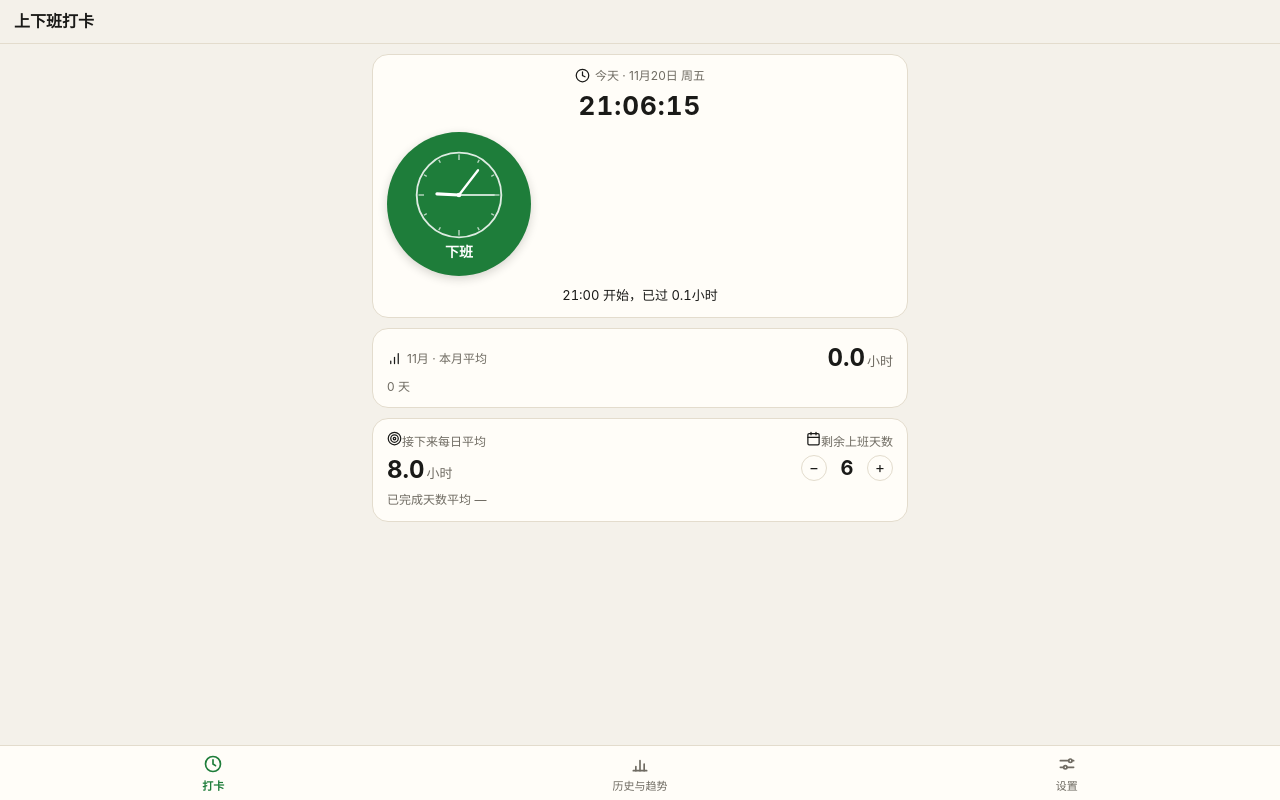
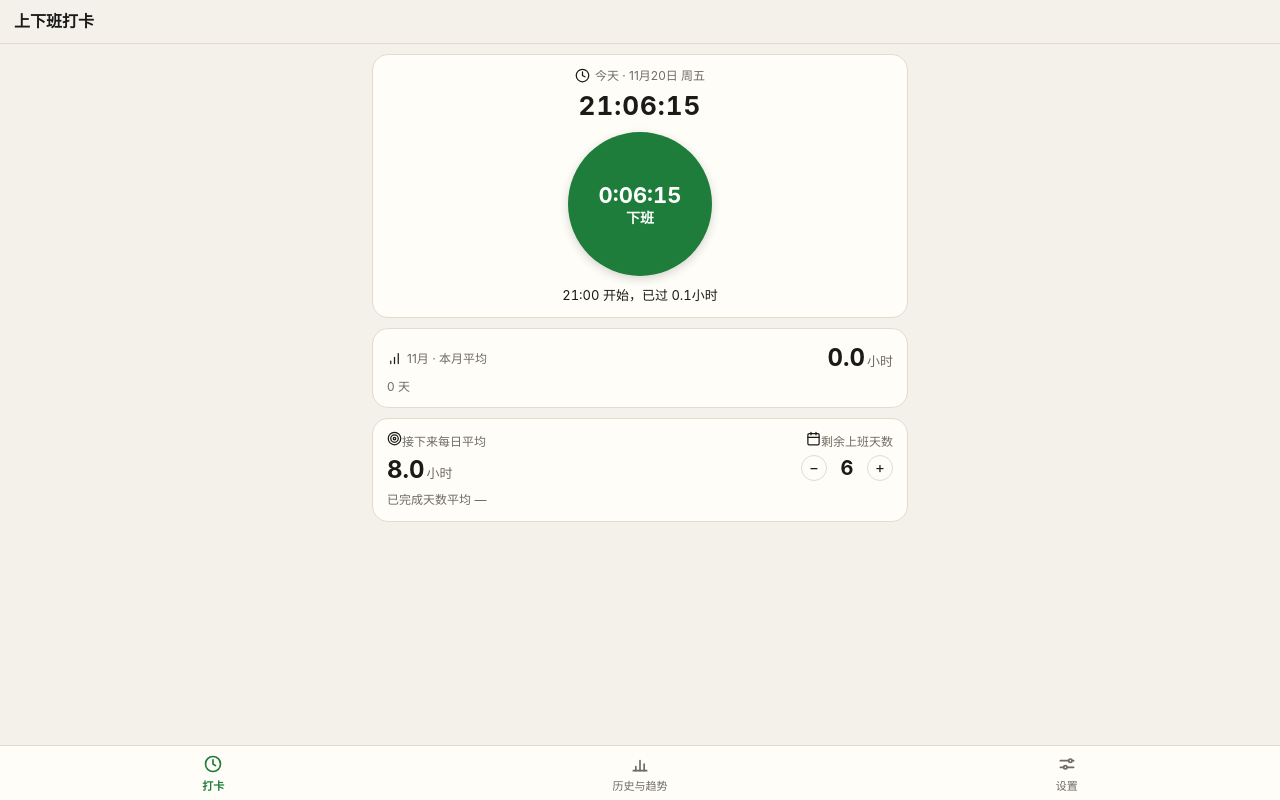
Before and after one commit to yuew233/Checkin-Tracker, a website with bundled scripts: page index.html in a window 1280 px wide. Both pictures are taken after a click on the button "上班". Built offline with nearby package versions, Linux system fonts and the light colour scheme.

Commit message:
Clock-in PWA v1.5.1: no holiday handling, section icons, elapsed timer in punch button while clocked in, centered punch button

```diff
--- a/index.html
+++ b/index.html
@@ -32,14 +32,7 @@
         <div class="today-line"><svg class="sec-icon" viewBox="0 0 24 24" fill="none" stroke="currentColor" stroke-width="2" stroke-linecap="round" aria-hidden="true"><circle cx="12" cy="12" r="10"/><path d="M12 6v6l4 2"/></svg><span id="todayLabel"></span></div>
         <div class="live-clock" id="liveClock">--:--:--</div>
         <button id="punchBtn" class="punch-btn punch-in" type="button">
-          <svg id="punchClock" class="punch-clock" viewBox="0 0 100 100" aria-hidden="true" hidden>
-            <circle cx="50" cy="50" r="46" fill="none" stroke="rgba(255,255,255,0.85)" stroke-width="2"/>
-            <g id="clockTicks" stroke="rgba(255,255,255,0.7)" stroke-width="1.5"></g>
-            <line id="clockHourHand" x1="50" y1="50" x2="50" y2="26" stroke="#fff" stroke-width="3.5" stroke-linecap="round"/>
-            <line id="clockMinHand" x1="50" y1="50" x2="50" y2="16" stroke="#fff" stroke-width="2.5" stroke-linecap="round"/>
-            <line id="clockSecHand" x1="50" y1="56" x2="50" y2="12" stroke="#fff" stroke-width="1.5" stroke-linecap="round"/>
-            <circle cx="50" cy="50" r="2.5" fill="#fff"/>
-          </svg>
+          <span id="elapsedTime" class="punch-elapsed" style="display:none"></span>
           <span id="punchText" class="punch-text"></span>
         </button>
         <div class="ongoing-line" id="ongoingLine" hidden></div>
@@ -145,7 +138,7 @@
         <p class="hint" data-i18n="localOnlyNote">数据只保存在这台设备上，不会上传到任何服务器。建议定期导出备份。</p>
       </div>
 
-      <footer class="foot">Clock-in PWA · v1.5.0</footer>
+      <footer class="foot">Clock-in PWA · v1.5.1</footer>
     </section>
   </main>
 
--- a/src/js/ui.js
+++ b/src/js/ui.js
@@ -221,26 +221,26 @@ function renderPunch() {
   const today = todayRecord();
   const btn = $("punchBtn");
   const label = $("punchText");
-  const clock = $("punchClock");
+  const elapsed = $("elapsedTime");
 
   $("todayLabel").textContent = `${t("today")} · ${formatDayDate(now)}`;
 
   if (open) {
     label.textContent = t("punchOut");
-    btn.className = "punch-btn punch-out has-clock";
+    btn.className = "punch-btn punch-out has-elapsed";
     btn.disabled = false;
-    clock.hidden = false;
-    updateClockHands(now);
+    elapsed.style.display = "block";
+    updateElapsedTime(now);
   } else if (today && today.clockOut) {
     label.textContent = t("doneToday");
     btn.className = "punch-btn punch-done";
     btn.disabled = true;
-    clock.hidden = true;
+    elapsed.style.display = "none";
   } else {
     label.textContent = t("punchIn");
     btn.className = "punch-btn punch-in";
     btn.disabled = false;
-    clock.hidden = true;
+    elapsed.style.display = "none";
   }
 
   const line = $("ongoingLine");
@@ -522,42 +522,33 @@ function renderAll() {
 }
 
 // ---------------------------------------------------------------------------
-// Punch-button analog clock (shown while clocked in; the second hand moves
-// every second).
+// Punch-button elapsed timer (shown while clocked in; ticks every second).
 // ---------------------------------------------------------------------------
 
-/** Rotate the punch-button clock hands to the current time. */
-function updateClockHands(now) {
-  const clock = $("punchClock");
-  if (!clock || clock.hidden) return;
-  const sec = now.getSeconds() + now.getMilliseconds() / 1000;
-  const min = now.getMinutes() + sec / 60;
-  const hour = (now.getHours() % 12) + min / 60;
-  const set = (id, deg) => {
-    const el = $(id);
-    if (el) el.setAttribute("transform", `rotate(${deg} 50 50)`);
-  };
-  set("clockSecHand", sec * 6);
-  set("clockMinHand", min * 6);
-  set("clockHourHand", hour * 30);
+/** "H:MM:SS" for the time since clock-in, e.g. "6:24:18". */
+function formatElapsed(totalSeconds) {
+  const h = Math.floor(totalSeconds / 3600);
+  const m = Math.floor((totalSeconds % 3600) / 60);
+  const s = totalSeconds % 60;
+  return `${h}:${pad2(m)}:${pad2(s)}`;
 }
 
-/** Draw the 12 tick marks on the punch-button clock face. */
-function buildClockTicks() {
-  if (typeof document.createElementNS !== "function") return;
-  const g = $("clockTicks");
-  if (!g) return;
-  const NS = "http://www.w3.org/2000/svg";
-  for (let i = 0; i < 12; i++) {
-    const a = (i * 30 * Math.PI) / 180;
-    const r1 = i % 3 === 0 ? 38 : 40.5;
-    const line = document.createElementNS(NS, "line");
-    line.setAttribute("x1", String(50 + r1 * Math.sin(a)));
-    line.setAttribute("y1", String(50 - r1 * Math.cos(a)));
-    line.setAttribute("x2", String(50 + 44 * Math.sin(a)));
-    line.setAttribute("y2", String(50 - 44 * Math.cos(a)));
-    g.appendChild(line);
-  }
+/** Seconds since the open shift started (floored clock-in time). */
+function openElapsedSeconds(now) {
+  const open = openShift();
+  if (!open) return null;
+  const startMins = parseHHMM(floorHHMM(open.clockIn));
+  const start = parseDateKey(open.date);
+  start.setHours(Math.floor(startMins / 60), startMins % 60, 0, 0);
+  return Math.max(0, Math.floor((now - start) / 1000));
+}
+
+/** Refresh the elapsed timer inside the punch button. */
+function updateElapsedTime(now) {
+  const el = $("elapsedTime");
+  if (!el || el.style.display === "none") return;
+  const secs = openElapsedSeconds(now);
+  if (secs !== null) el.textContent = formatElapsed(secs);
 }
 
 // ---------------------------------------------------------------------------
@@ -570,7 +561,7 @@ function tick() {
   if (clock) {
     clock.textContent = `${pad2(now.getHours())}:${pad2(now.getMinutes())}:${pad2(now.getSeconds())}`;
   }
-  updateClockHands(now);
+  updateElapsedTime(now);
   const elapsed = $("elapsedValue");
   const open = openShift();
   if (elapsed && open) {
@@ -837,7 +828,6 @@ async function init() {
   viewMonth0 = now.getMonth();
   applyI18n();
   wireEvents();
-  buildClockTicks();
   route(); // open the tab named by the URL hash (default #home)
   renderAll();
   setInterval(tick, 1000);
--- a/src/styles/components.css
+++ b/src/styles/components.css
@@ -59,6 +59,7 @@
   align-items: center;
   justify-content: center;
   gap: 3px;
+  margin: 0 auto;
 }
 
 .punch-text {
@@ -67,12 +68,14 @@
   line-height: 1.1;
 }
 
-.punch-clock {
-  width: 92px;
-  height: 92px;
+.punch-elapsed {
+  font-size: 22px;
+  font-weight: 700;
+  line-height: 1.1;
+  font-variant-numeric: tabular-nums;
 }
 
-.punch-btn.has-clock .punch-text {
+.punch-btn.has-elapsed .punch-text {
   font-size: 14px;
 }
 
--- a/sw.js
+++ b/sw.js
@@ -6,7 +6,7 @@
 //
 // Bump CACHE_NAME on every release that changes shipped files.
 
-const CACHE_NAME = "clock-in-v7";
+const CACHE_NAME = "clock-in-v8";
 
 const APP_SHELL = [
   "./",
```
Also changed, not shown: README.md.
